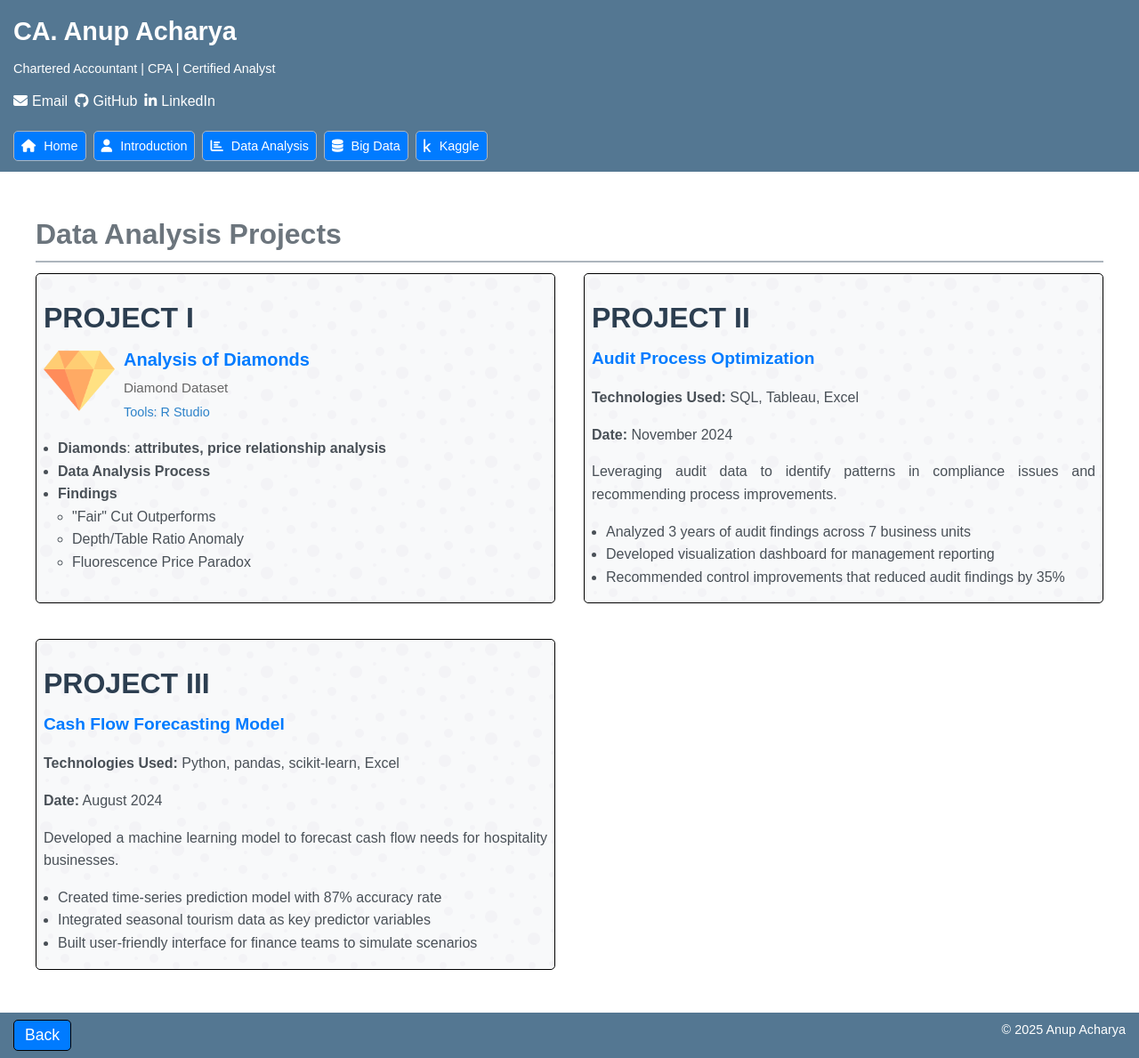
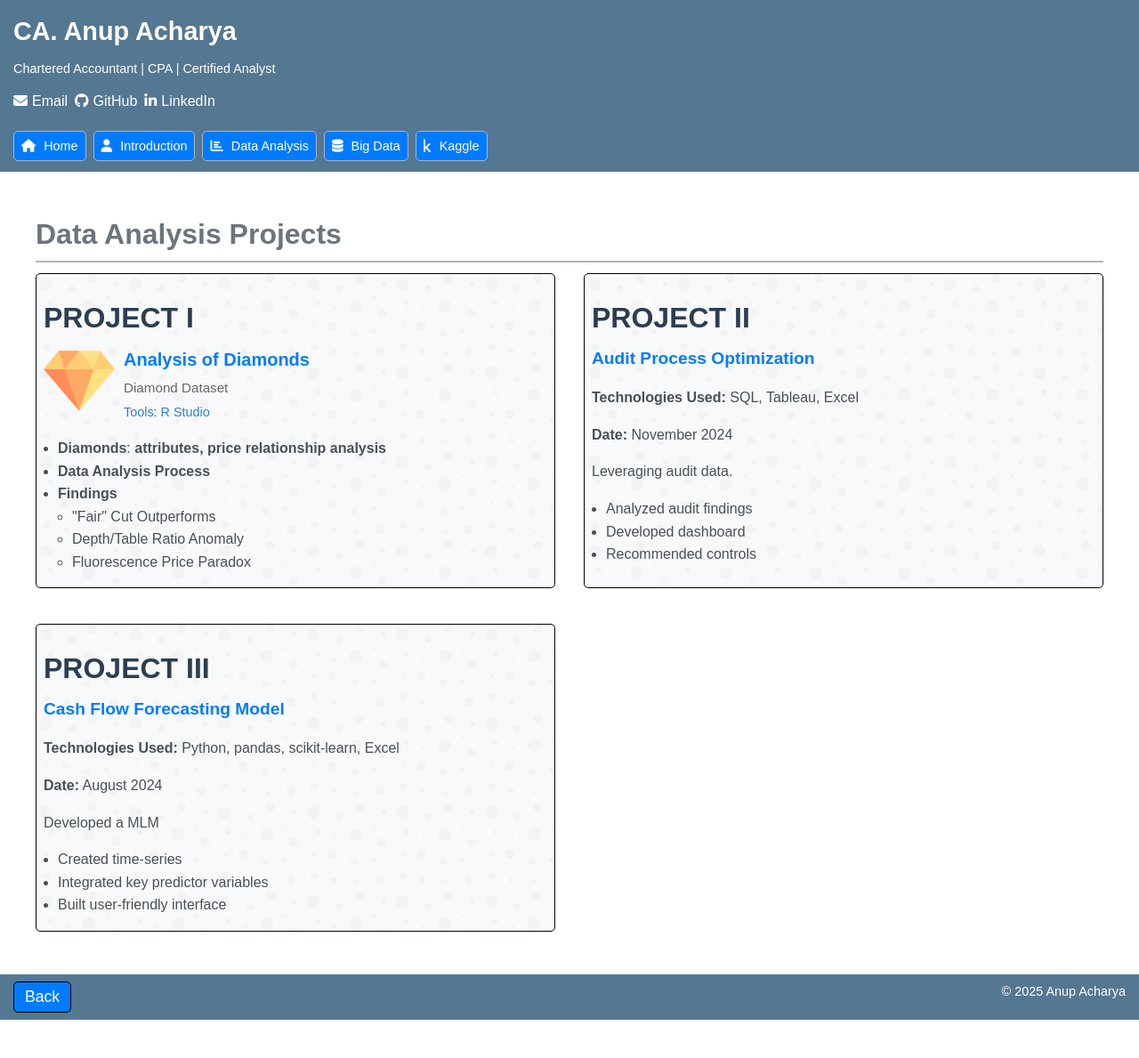
Before and after one commit to longlivenepal48/Portfolio, a Jekyll site: the page built from data-analysis.md, in a window 1280 px wide. Shown: the whole page at 89% size. Built offline with Jekyll 4.4.1, drawn with Linux system fonts in a browser that asks for light colours; after the commit the page ends 1146 px from its top, so only the background shows below that.

Commit message:
Update data-analysis.md

```diff
--- a/data-analysis.md
+++ b/data-analysis.md
@@ -40,11 +40,11 @@ title: Data Analysis
     <h3>Audit Process Optimization</h3>
     <p><strong>Technologies Used:</strong> SQL, Tableau, Excel</p>
     <p><strong>Date:</strong> November 2024</p>
-    <p>Leveraging audit data to identify patterns in compliance issues and recommending process improvements.</p>
+    <p>Leveraging audit data.</p>
     <ul>
-        <li>Analyzed 3 years of audit findings across 7 business units</li>
-        <li>Developed visualization dashboard for management reporting</li>
-        <li>Recommended control improvements that reduced audit findings by 35%</li>
+        <li>Analyzed audit findings</li>
+        <li>Developed dashboard</li>
+        <li>Recommended controls</li>
     </ul>
 </div>
 
@@ -53,10 +53,10 @@ title: Data Analysis
     <h3>Cash Flow Forecasting Model</h3>
     <p><strong>Technologies Used:</strong> Python, pandas, scikit-learn, Excel</p>
     <p><strong>Date:</strong> August 2024</p>
-    <p>Developed a machine learning model to forecast cash flow needs for hospitality businesses.</p>
+    <p>Developed a MLM</p>
     <ul>
-        <li>Created time-series prediction model with 87% accuracy rate</li>
-        <li>Integrated seasonal tourism data as key predictor variables</li>
-        <li>Built user-friendly interface for finance teams to simulate scenarios</li>
+        <li>Created time-series</li>
+        <li>Integrated key predictor variables</li>
+        <li>Built user-friendly interface</li>
     </ul>
 </div>
```
